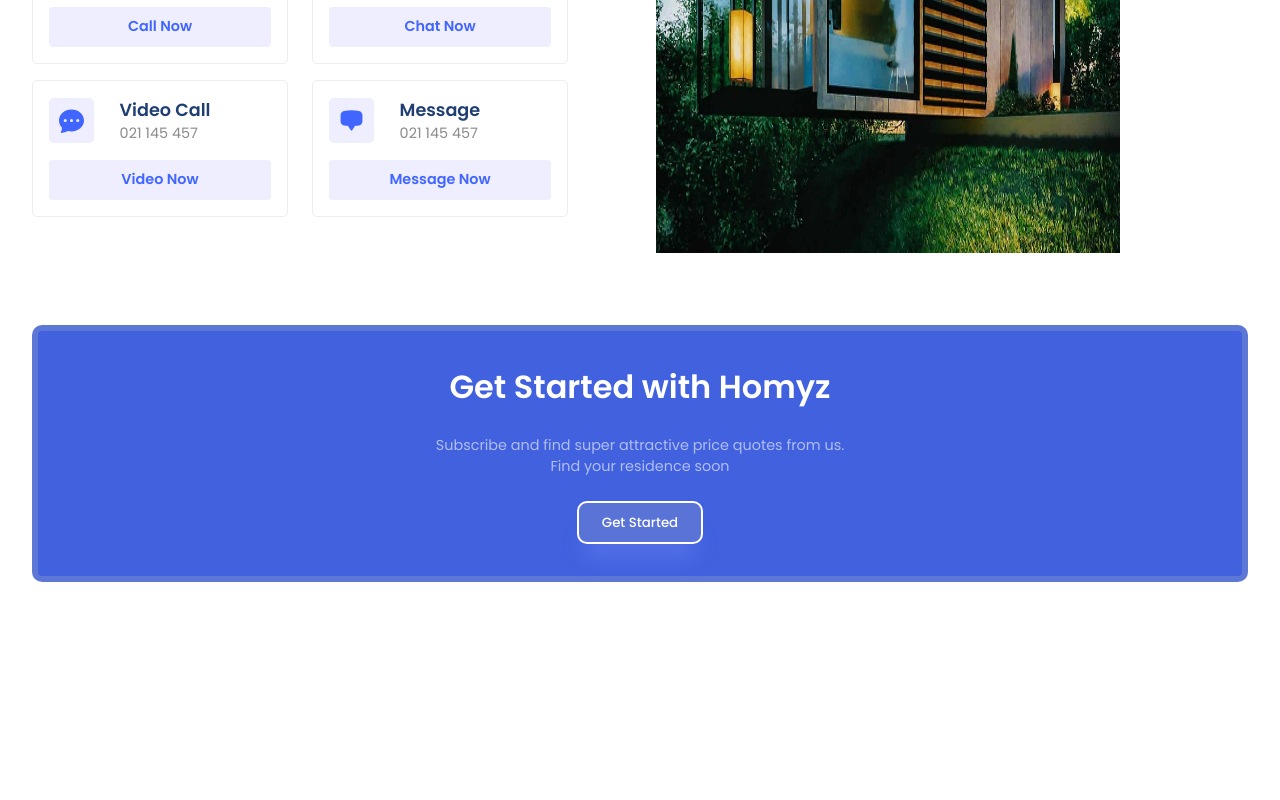
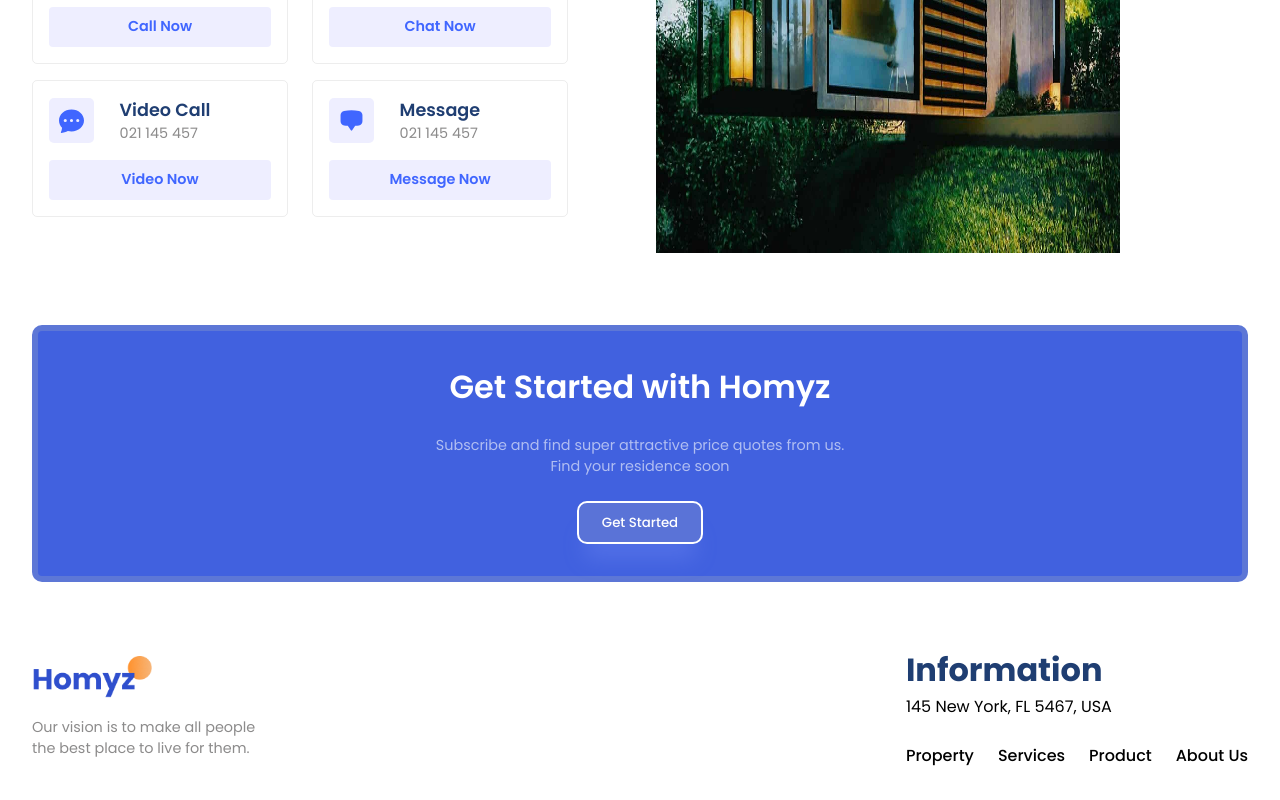
Before and after one commit to UtkarshTiwari1750/Website, a React (Vite) app: page / in a window 1280 px wide. Shown: the part 2472-3272 px from the top of the page. Before the commit the page ends 3086 px from the top, so only its background shows below. Built offline with nearby package versions, Linux system fonts and the light colour scheme.

Commit message:
Footer Added

```diff
--- a/src/App.jsx
+++ b/src/App.jsx
@@ -6,6 +6,7 @@ import Residencies from "./components/Residencies/Residencies";
 import Value from "./components/Value/Value";
 import Contact from "./components/Contact/Contact";
 import GetStarted from "./components/GetStarted/GetStarted";
+import Footer from "./components/Footer/Footer";
 
 function App() {
   return (
@@ -20,6 +21,7 @@ function App() {
       <Value />
       <Contact />
       <GetStarted />
+      <Footer />
     </div>
 
     );
--- /dev/null
+++ b/src/components/Footer/Footer.css
@@ -0,0 +1,13 @@
+.f-container{
+    justify-content: space-between;
+}
+
+.f-left{
+    gap: 1rem;
+}
+
+.f-menu{
+    gap: 1.5rem;
+    margin-top: 1.5rem;
+    font-weight:  500;
+}
--- /dev/null
+++ b/src/components/Footer/Footer.jsx
@@ -0,0 +1,37 @@
+import React from 'react'
+import "./Footer.css"
+
+
+const Footer = () => {
+  return (
+    <section className='f-wrapper'>
+        <div className="paddings innerWidth flexCenter f-container">
+            {/* Left Side */}
+            <div className="flexColStart f-left">
+                <img src="./logo2.png" alt="" width={120}/>
+
+                <span className='secondaryText'>
+                    Our vision is to make all people
+                    <br />
+                    the best place to live for them.
+                </span>
+            </div>
+
+            {/* Right Side */}
+            <div className="flexColStart f-right">
+                <span className='primaryText'>Information</span>
+                <span className='secondartText'>145 New York, FL 5467, USA</span>
+
+                <div className="flexCenter f-menu">
+                    <span>Property</span>
+                    <span>Services</span>
+                    <span>Product</span>
+                    <span>About Us</span>
+                </div>
+            </div>
+        </div>
+    </section>
+  )
+}
+
+export default Footer
```
